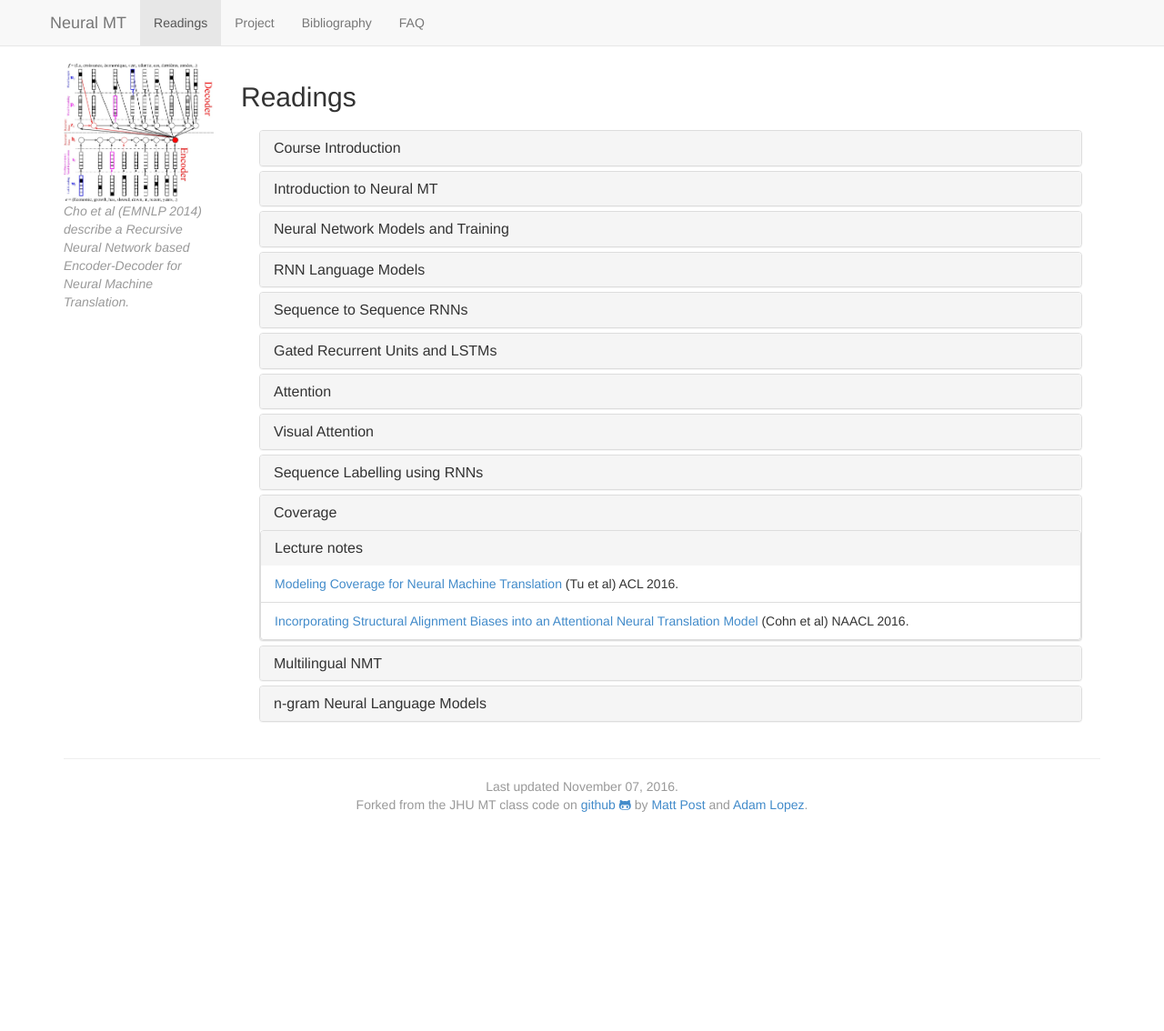
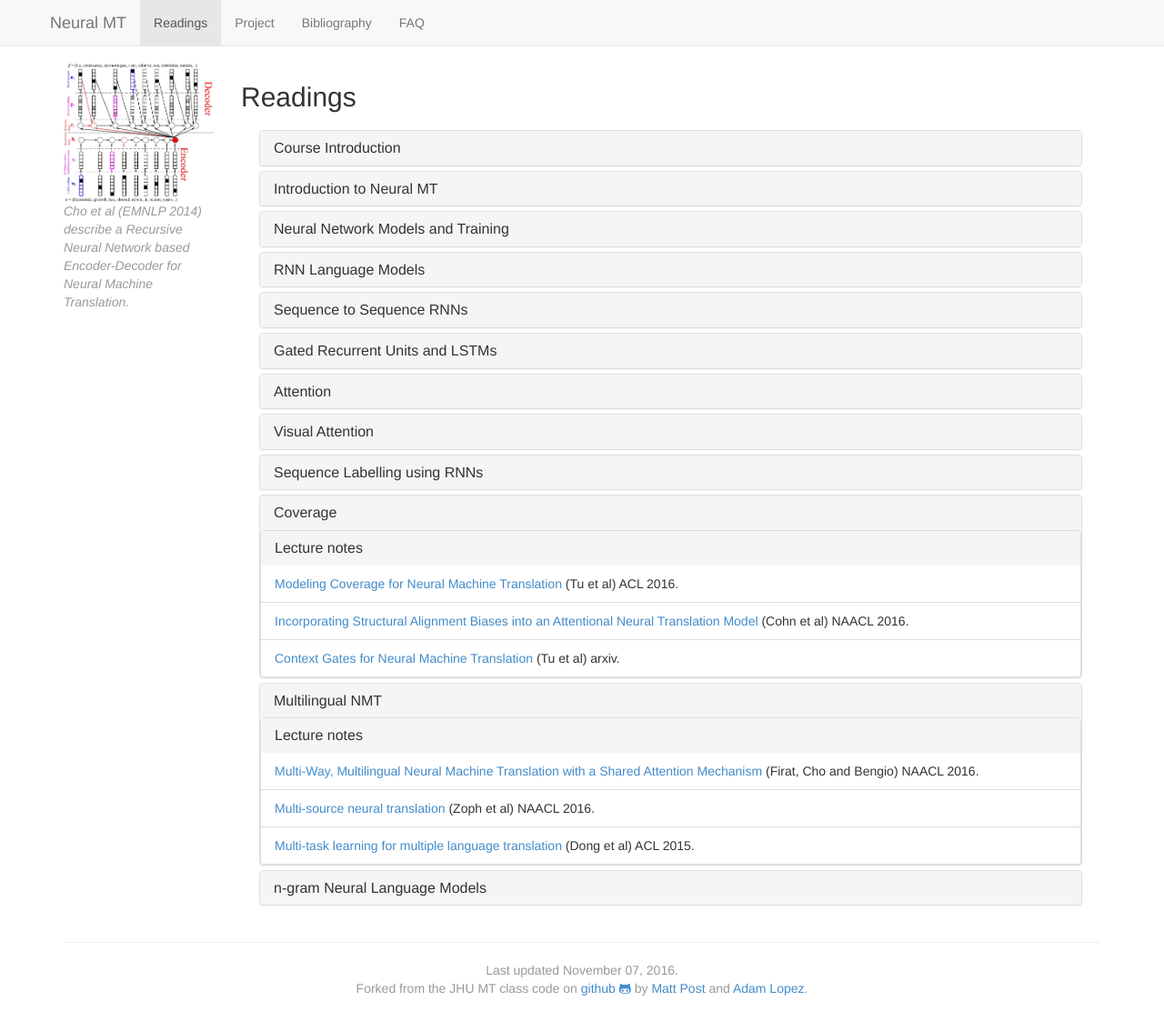
Before and after one commit to anoopsarkar/neuralmt-class, a Jekyll site: the page built from syllabus.md, in a window 1280 px wide and 1137 px high. Shown: the top 1134 px of the window at 91% size. Built offline with Jekyll 4.4.1, drawn with Linux system fonts in a browser that asks for light colours; nearby versions of some CDN libraries.

Commit message:
updated syllabus

```diff
--- a/_data/syllabus.yaml
+++ b/_data/syllabus.yaml
@@ -209,8 +209,13 @@
       title: "Incorporating Structural Alignment Biases into an Attentional Neural Translation Model"
       url: "http://arxiv.org/pdf/1601.01085.pdf"
       citation: "NAACL 2016"
+    - author: "Tu et al"
+      title: "Context Gates for Neural Machine Translation"
+      url: "https://arxiv.org/abs/1608.06043"
+      citation: "arxiv"
 - title: "Multilingual NMT"
   tag: multiling
+  current: true
   notes:
     - author: "Firat, Cho and Bengio"
       title: "Multi-Way, Multilingual Neural Machine Translation with a Shared Attention Mechanism"
@@ -226,6 +231,7 @@
       url: "http://www.aclweb.org/anthology/P15-1166"
 - title: "n-gram Neural Language Models"
   tag: nnlm
+  current: false
   notes:
     - title: "A Neural Probabilistic Language Model"
       author: "Bengio et al"
```
